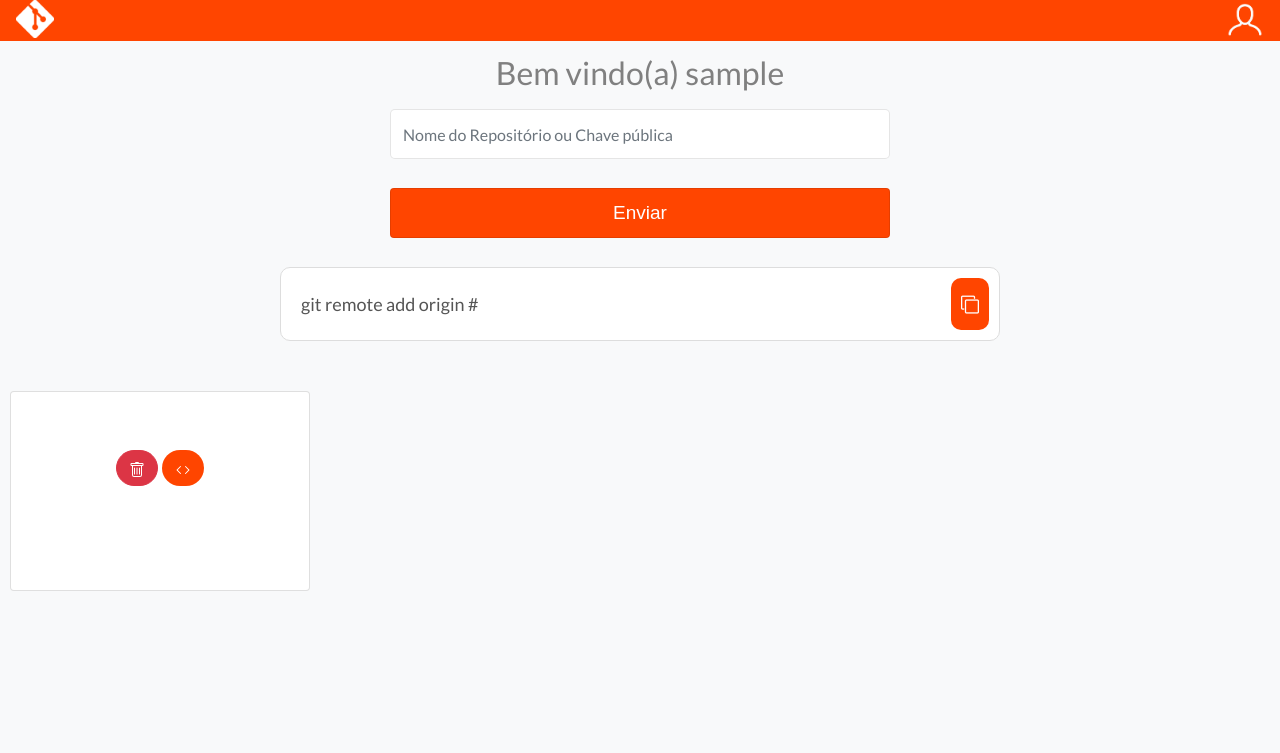
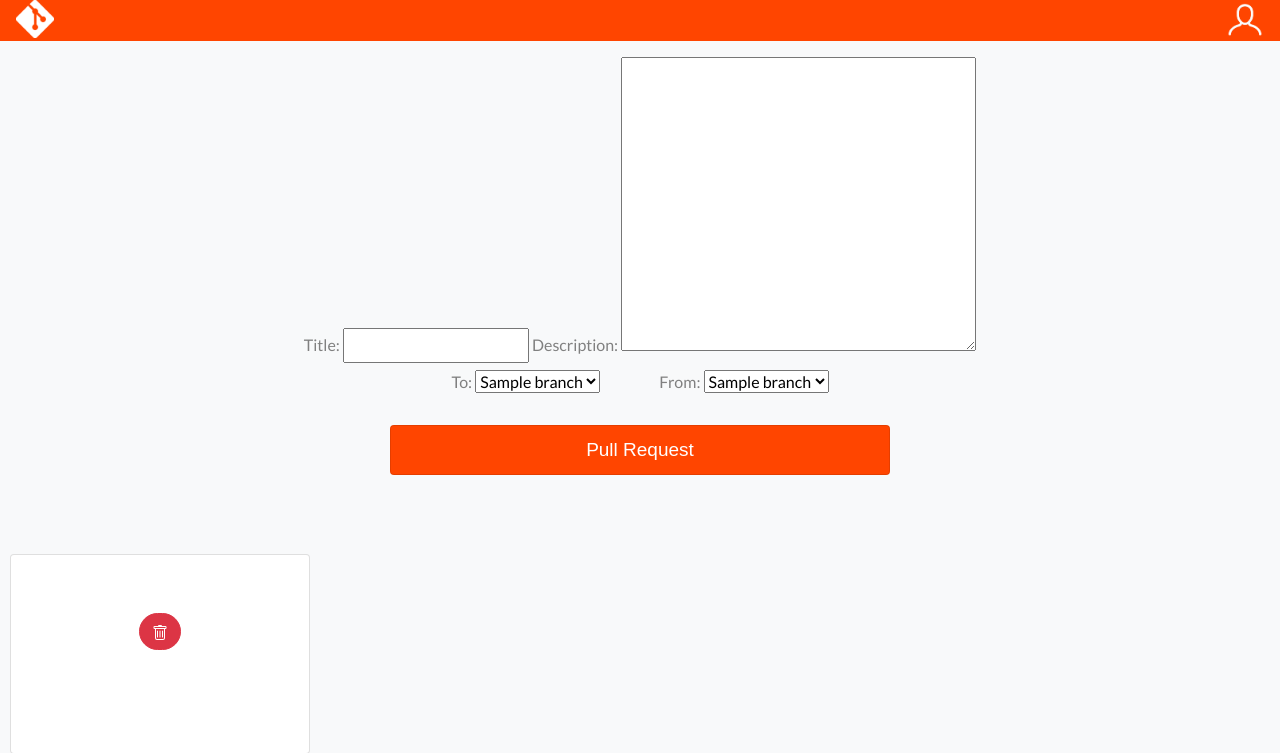
Before and after one commit to viniciusfdasilva/vinihub, a Django app: template vinigit/git/templates/pull_request.html in a window 1280 px wide. Shown: the top 753 px of the page. Run offline with Django 4.2, Linux system fonts and the light colour scheme; tables that the repository leaves empty hold one stand-in row (values such as "Sample post"); the template is opened without the code that fills it: values that come from a table or form of the project are taken from there, most other values are stand-ins (such as "Sample title", 1, 10 or a date in 2020); some libraries are stand-ins or nearby versions.

Commit message:
PullRequest templates changed

```diff
--- a/vinigit/git/forms.py
+++ b/vinigit/git/forms.py
@@ -20,4 +20,4 @@ class ReleaseForm(ModelForm):
 
     class Meta:
         model = Release
-        fiealds = ['release_name', 'description', 'changelog']
+        fields = ['release_name', 'description', 'changelog']
--- a/vinigit/git/templates/pull_request.html
+++ b/vinigit/git/templates/pull_request.html
@@ -95,7 +95,7 @@
     <div class="conteudo">
     <div class="div">
       <div style="margin-left: -570px">
-        <a href="#"><img class="d-block mx-auto mb-4" src="{% static 'img/git.png' %}" alt="" width="38" height="38"></a>
+        <a href="/"><img class="d-block mx-auto mb-4" src="{% static 'img/git.png' %}" alt="" width="38" height="38"></a>
       </div>
     </div>
 
@@ -108,15 +108,39 @@
     </div>
     <div class="container">
       <div class="py-2 text-center">
-        <h2 class="text-center mb-1" style="color: gray;">Bem vindo(a) {{username}}</h2>
+
       </div>
     </div>
 
-        <form method="POST" action="/git/painel">
+        <form method="POST" action="/pull-request/{{repository}}/">
             {% csrf_token %}
             <center>
-                <input type="text" class="form-control" name="value" id="value" style="width: 500px; height: 50px" placeholder="Nome do Repositório ou Chave pública" value="" required=""><br/>
-                <input class="form-control btn rounded submit px-3" style="background-color:#FF4500;font-family: Arial, Helvetica, sans-serif; font-size:smaller; color:white; font-size: 19px; width: 500px; height: 50px" value="Enviar" type="submit">
+                {{form}}
+
+                <center>
+                  <div>
+                    <span>To:</span>
+                    <select>
+                      {% for branch in branches %}
+                        <option value="{{branch}}">{{branch}}</option>
+                      {% endfor %}
+                    </select>&ensp;&ensp;&ensp;&ensp;&ensp;&ensp;&ensp;
+                    <span >From:</span>
+                    <select>
+                      {% for branch in branches %}
+                        <option value="{{branch}}">{{branch}}</option>
+                      {% endfor %}
+                    </select>
+                  </br></br>
+                  </div>
+              </center>
+
+              {% if branches|length == 0 %}
+                <input disabled class="form-control btn rounded submit px-3" style="background-color:#FF4500;font-family: Arial, Helvetica, sans-serif; font-size:smaller; color:white; font-size: 19px; width: 500px; height: 50px" value="Pull Request" type="submit">
+              {% else %}
+              <input class="form-control btn rounded submit px-3" style="background-color:#FF4500;font-family: Arial, Helvetica, sans-serif; font-size:smaller; color:white; font-size: 19px; width: 500px; height: 50px" value="Pull Request" type="submit">
+              {% endif %}
+
             </center>
 
         </form>
@@ -127,38 +151,20 @@
             {% endfor %}
           </div>
 
-          <center>
-            <div id="input_container" class="copy-text copy-text" style="width: 720px;">
 
-              {% if url is not None %}
-
-                  <br/>
-                  <input id="url" type="text" class="text" value="git remote add origin {{url}}" style="width: 900px;">
-                  <button id="botao" style="border-right: 500px;">
-                    <i class="fa fa-clone"></i>
-                  </button>
-              {% endif %}
-            </div>
-        </center>
           <div class="row" style="margin-left: auto; margin-top: 40px">
 
-            {% for repositorio in repositorios %}
+            {% for pull_request in pull_requests %}
 
                 <div onclick="/repo/{{repositorio}}" class="card d-inline" style="width:300px; height: 200px; margin: 10px;">
                   <div class="card-body" style="margin-top: 10px">
                     <center>
                     <h3 class="card-text" style="color: gray; padding: 10px">{{repositorio.nome}}</h3>
-                      <button id="{{repositorio.id}}" type="button" class="btn btn-danger">
+                      <button id="{{pull_request.id}}" type="button" class="btn btn-danger">
                           <svg xmlns="http://www.w3.org/2000/svg" width="16" height="16" fill="currentColor" class="bi bi-trash" viewBox="0 0 16 16">
                               <path d="M5.5 5.5A.5.5 0 0 1 6 6v6a.5.5 0 0 1-1 0V6a.5.5 0 0 1 .5-.5zm2.5 0a.5.5 0 0 1 .5.5v6a.5.5 0 0 1-1 0V6a.5.5 0 0 1 .5-.5zm3 .5a.5.5 0 0 0-1 0v6a.5.5 0 0 0 1 0V6z"></path>
                               <path fill-rule="evenodd" d="M14.5 3a1 1 0 0 1-1 1H13v9a2 2 0 0 1-2 2H5a2 2 0 0 1-2-2V4h-.5a1 1 0 0 1-1-1V2a1 1 0 0 1 1-1H6a1 1 0 0 1 1-1h2a1 1 0 0 1 1 1h3.5a1 1 0 0 1 1 1v1zM4.118 4 4 4.059V13a1 1 0 0 0 1 1h6a1 1 0 0 0 1-1V4.059L11.882 4H4.118zM2.5 3V2h11v1h-11z"></path>
                           </svg>
-                      </button>
-
-                      <button id="{{repositorio.nome}}" type="button" class="btn text-white" style="background-color: #FF4500;">
-                        <svg xmlns="http://www.w3.org/2000/svg" width="16" height="16" fill="currentColor" class="bi bi-code" viewBox="0 0 16 16">
-                          <path d="M5.854 4.854a.5.5 0 1 0-.708-.708l-3.5 3.5a.5.5 0 0 0 0 .708l3.5 3.5a.5.5 0 0 0 .708-.708L2.707 8l3.147-3.146zm4.292 0a.5.5 0 0 1 .708-.708l3.5 3.5a.5.5 0 0 1 0 .708l-3.5 3.5a.5.5 0 0 1-.708-.708L13.293 8l-3.147-3.146z"/>
-                        </svg>
                       </button>
                       </center>
                   </div>
@@ -191,47 +197,7 @@
         })
       }
 
-      $(".text-white:button").click(function() {
-        $.post("/git/painel", {id: this.id, csrfmiddlewaretoken: window.CSRF_TOKEN}, function(response) {
-          $("#url").remove()
-          $("#botao").remove()
-          $("#item_click").remove()
-          $("#br_value").remove()
-
-          command = response
-
-          $("#input_container").append(
-            '<br id="br_value"/><input id="url" type="text" class="text" value='+ command +' style="width: 900px;"><button id="botao" style="border-right: 500px;"><i id="item_click" class="fa fa-clone"></i></button>')
-
-            let copyText = document.querySelector(".copy-text");
-            copyText.querySelector("#botao").addEventListener("click", function(){
-
-            let input = copyText.querySelector("#url.text");
-            input.select();
-            document.execCommand("copy")
-            copyText.classList.add("active")
-            window.getSelection().removeAllRanges();
-
-            setTimeout(function(){
-              copyText.classList.remove("active");
-            }, 1000);
-          });
-        });
-      })
-
-      let copyText = document.querySelector(".copy-text");
-      copyText.querySelector("#botao").addEventListener("click", function(){
-
-        let input = copyText.querySelector("#url.text");
-        input.select();
-        document.execCommand("copy")
-        copyText.classList.add("active")
-        window.getSelection().removeAllRanges();
-
-        setTimeout(function(){
-          copyText.classList.remove("active");
-        }, 1000);
-      });
+     $()
     </script>
 
     <div id="modal" class="modal" tabindex="-1" role="dialog">
--- a/vinigit/git/urls.py
+++ b/vinigit/git/urls.py
@@ -26,5 +26,5 @@ urlpatterns = [
     path('release/<str:repository>/<int:id_release>', views.ReleaseDetailView.as_view(), name='release_detail'),
     path('pull-request/<str:repository>/<int:id_pullrequest>', views.PullRequestDetailView.as_view(), name='pullrequest_detail'),
     path('pull-request/<str:repository>/<int:id_pullrequest>/merge/', views.PullRequestDetailView.as_view(), name='pullrequest_detail'),
-    path('pull-request/<str:repository>', views.PullRequestView.as_view(), name='pull_request')
+    path('pull-request/<str:repository>/', views.PullRequestView.as_view(), name='pull_request')
 ]
```
Also changed, not shown: vinigit/git/managers.py (+12 -10 lines), vinigit/git/templates/painel.html (+22 -9 lines), vinigit/git/views.py (+8 -7 lines).
